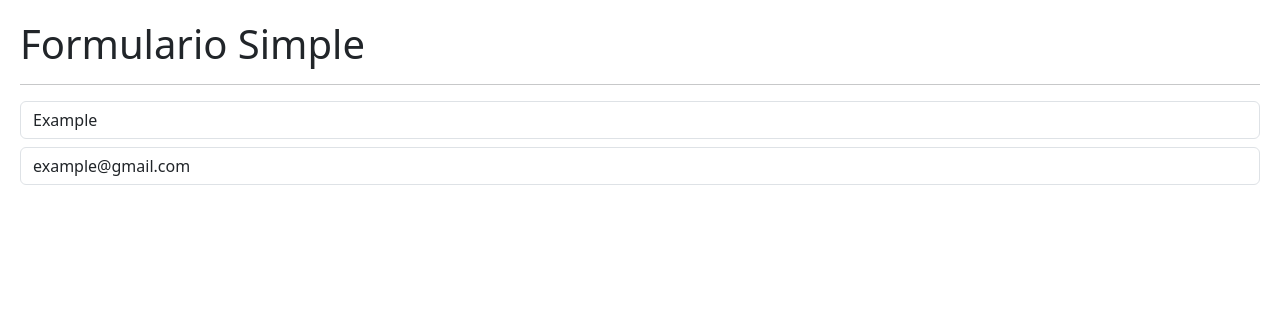
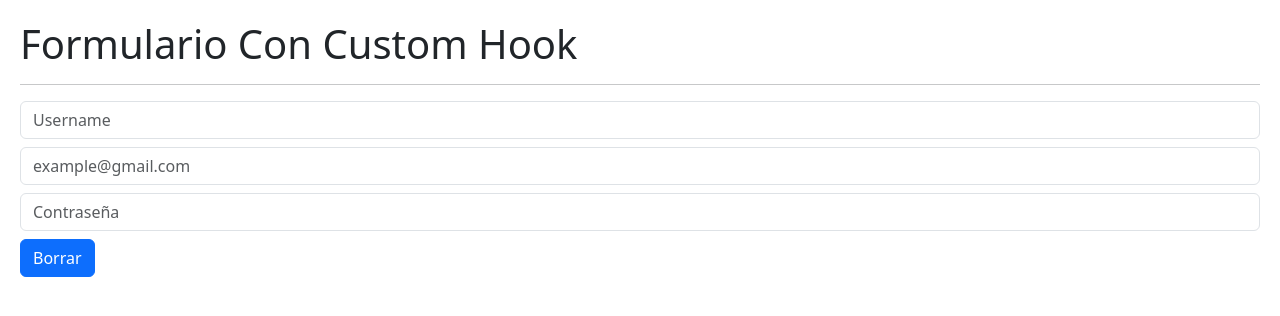
Before and after one commit to Franccesco1907/HooksApp, a React (Vite) app: page / in a window 1280 px wide. Shown: the top 316 px of the page. Built offline with nearby package versions, Linux system fonts and the light colour scheme.

Commit message:
feat(useEffect): add form with custom hook component

```diff
--- /dev/null
+++ b/src/02-useEffect/FormWithCustomHook.jsx
@@ -0,0 +1,79 @@
+import { useEffect, useState } from "react"
+import { Message } from "./Message"
+import { useForm } from "../hooks/useForm"
+
+export const FormWithCustomHook = () => {
+  // const [formState, setFormState] = useState({
+  //   username: 'Example',
+  //   email: 'example@gmail.com',
+  //   password: '',
+  // })
+
+  // const { username, email, password } = formState
+  // const onInputChange = ({ target }) => {
+  //   // console.log(target)
+  //   const { name, value } = target
+  //   setFormState({
+  //     ...formState,
+  //     [name]: value,
+  //   })
+  // }
+
+  const { formState, onInputChange, onResetForm, username, email, password } = useForm({
+    username: '',
+    email: '',
+    password: '',
+  })
+
+  // const { username, email, password } = formState
+
+  // useEffect(() => {
+  //   console.log('Hey!')
+  // }, [])
+
+  // useEffect(() => {
+  //   console.log('formState!')
+  // }, [formState])
+
+  // useEffect(() => {
+  //   console.log('email!')
+  // }, [email])
+
+  return (
+    <>
+      <h1>Formulario Con Custom Hook</h1>
+      <hr />
+
+      <input
+        type="text"
+        className="form-control"
+        placeholder="Username"
+        name="username"
+        value={username}
+        onChange={onInputChange}
+      />
+
+      <input
+        type="email"
+        className="form-control mt-2"
+        placeholder="example@gmail.com"
+        name="email"
+        value={email}
+        onChange={onInputChange}
+      />
+
+      <input
+        type="password"
+        className="form-control mt-2"
+        placeholder="Contraseña"
+        name="password"
+        value={password}
+        onChange={onInputChange}
+      />
+
+      {(username === 'strider2') && <Message />}
+
+      <button onClick={onResetForm} className="btn btn-primary mt-2">Borrar</button>
+    </>
+  )
+}
--- /dev/null
+++ b/src/hooks/useForm.js
@@ -0,0 +1,24 @@
+import { useState } from "react"
+
+export const useForm = (initialForm = {}) => {
+  const [formState, setFormState] = useState(initialForm)
+
+  const onInputChange = ({ target }) => {
+    const { name, value } = target
+    setFormState({
+      ...formState,
+      [name]: value,
+    })
+  }
+
+  const onResetForm = () => {
+    setFormState(initialForm)
+  }
+
+  return {
+    ...formState,
+    formState,
+    onInputChange,
+    onResetForm,
+  }
+}
--- a/src/main.jsx
+++ b/src/main.jsx
@@ -3,7 +3,8 @@
 // import { HooksApp } from './HooksApp'
 
 import './index.css'
-import { SimpleForm } from './02-useEffect/SimpleForm'
+import { FormWithCustomHook } from './02-useEffect/FormWithCustomHook'
+// import { SimpleForm } from './02-useEffect/SimpleForm'
 // import { CounterApp } from './01-useState/CounterApp'
 // import { CounterWithCustomHook } from './01-useState/CounterWithCustomHook'
 
@@ -12,6 +13,7 @@
     {/* <HooksApp /> */}
     {/* <CounterApp /> */}
     {/* <CounterWithCustomHook /> */}
-    <SimpleForm />
+    {/* <SimpleForm /> */}
+    <FormWithCustomHook />
   </React.StrictMode>,
 )
```
